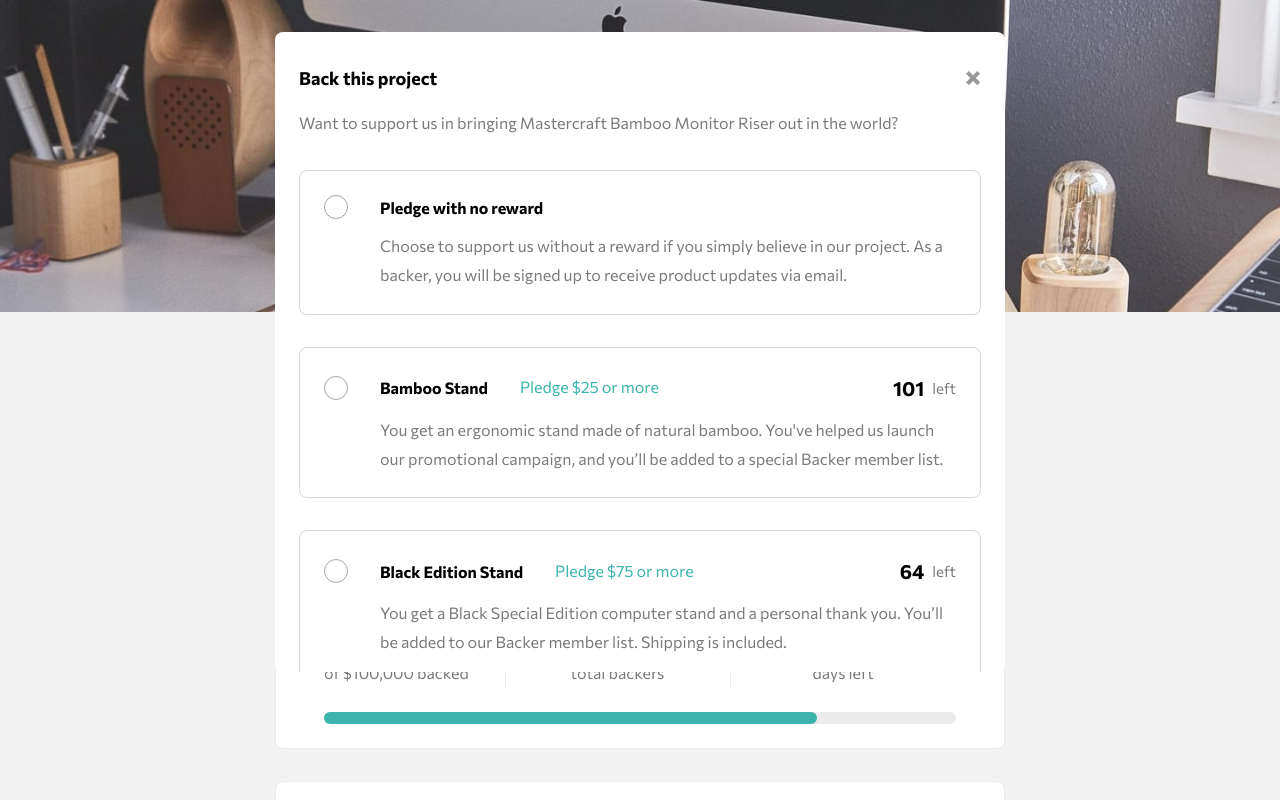
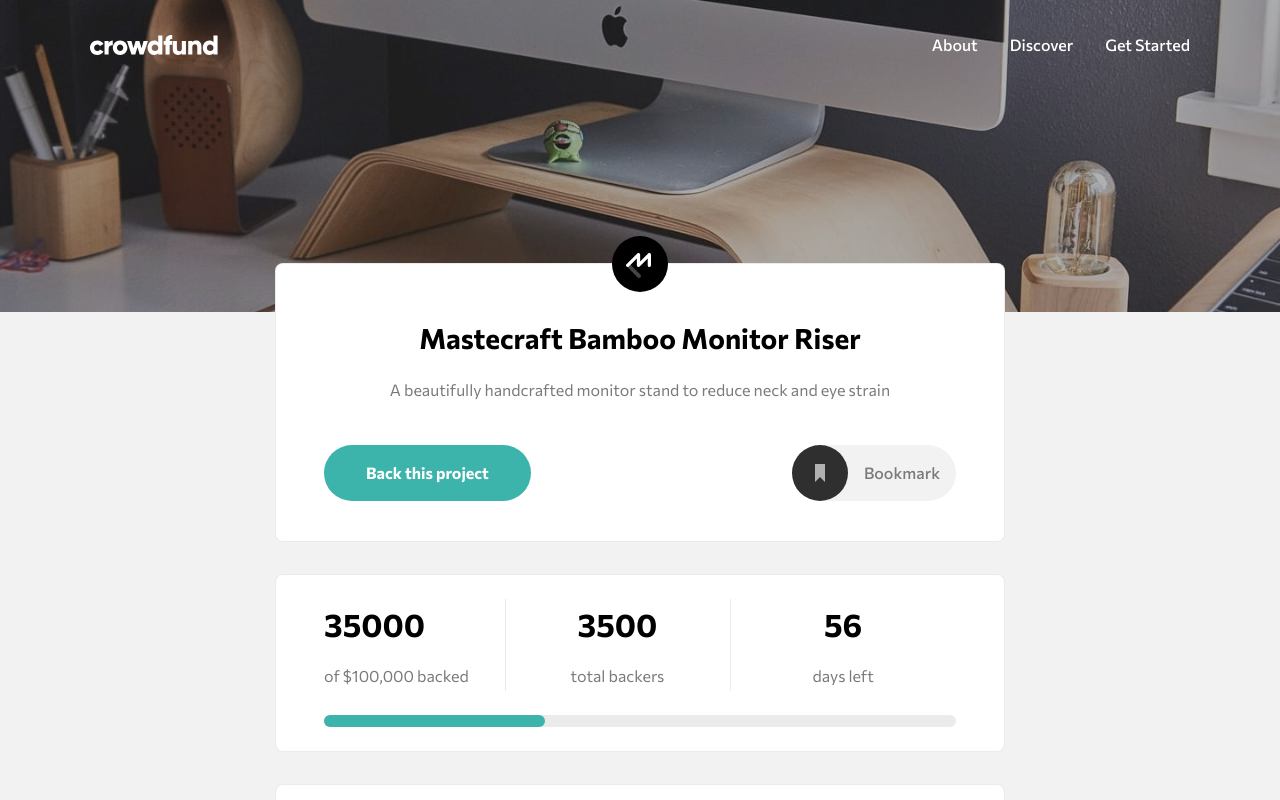
Before and after one commit to Jacksonishere/FEM_Challenges, a React (Create React App) app in the folder Junior/crowdfunding-page-react/: page / in a window 1280 px wide. Shown: the top 800 px of the page. Built offline with nearby package versions, Linux system fonts and the light colour scheme.

Commit message:
functionality complete

```diff
--- a/Junior/crowdfunding-page-react/src/App.js
+++ b/Junior/crowdfunding-page-react/src/App.js
@@ -13,6 +13,7 @@ import TriggerContextProvider from "./context/TriggerContext";
 import OverlayContextProvider from "./context/OverlayContext";
 import ModalOverlayContextProvider from "./context/ModalOverlayContext";
 import CardsContextProvider from "./context/CardsContext";
+import ProgressContextProvider from "./context/ProgressContext";
 
 function App() {
 	return (
@@ -23,6 +24,7 @@ function App() {
 				<Header />
 			</OverlayContextProvider>
 			<TriggerContextProvider>
+				<ProgressContextProvider>
 					<ModalOverlayContextProvider>
 						<CardsContextProvider>
 							<main className="main">
@@ -34,6 +36,7 @@ function App() {
 							</main>
 						</CardsContextProvider>
 					</ModalOverlayContextProvider>
+				</ProgressContextProvider>
 			</TriggerContextProvider>
 		</>
 	);
--- a/Junior/crowdfunding-page-react/src/components/Modal.js
+++ b/Junior/crowdfunding-page-react/src/components/Modal.js
@@ -50,7 +50,7 @@ const Modal = () => {
 			<article ref={domNode} className={`container modal ${status === "show" ? "enabled" : ""}`}>
 				<section ref={domNodeTop} className="modal-back">
 					<h2 className="modal-back-title">Back this project</h2>
-					<button className="modal-back-close" onClick={resetModal}>
+					<button className="modal-back-close" onClick={() => setStatus("hidden")}>
 						<svg width="15" height="15" xmlns="http://www.w3.org/2000/svg">
 							<path
 								d="M11.314 0l2.828 2.828L9.9 7.071l4.243 4.243-2.828 2.828L7.07 9.9l-4.243 4.243L0 11.314 4.242 7.07 0 2.828 2.828 0l4.243 4.242L11.314 0z"
--- a/Junior/crowdfunding-page-react/src/components/PledgeProgress.js
+++ b/Junior/crowdfunding-page-react/src/components/PledgeProgress.js
@@ -1,14 +1,18 @@
 import React from "react";
+import { useContext } from "react/cjs/react.development";
+import { ProgressContext } from "../context/ProgressContext";
 
 const PledgeProgress = () => {
+	const {progress} = useContext(ProgressContext);
+
 	return (
 		<article className="container progress">
 			<section className="progress-backed">
-				<h1>{"$89,914"}</h1>
+				<h1>{progress.total}</h1>
 				<p>of $100,000 backed</p>
 			</section>
             <section className="progress-backers">
-				<h1>{"5,007"}</h1>
+				<h1>{progress.backers}</h1>
 				<p>total backers</p>
 			</section>
             <section className="progress-days">
@@ -16,7 +20,7 @@ const PledgeProgress = () => {
 				<p>days left</p>
 			</section>
             <div className="progress-bar">
-                <div className="progress-bar-fill" style={{right: "22%"}}></div>
+                <div className="progress-bar-fill" style={{right: `${100 - Math.min(Math.round((progress.total / 100000) * 100), 100)}%`}}></div>
             </div>
 		</article>
 	);
--- a/Junior/crowdfunding-page-react/src/components/subcomponents/PledgeCard.js
+++ b/Junior/crowdfunding-page-react/src/components/subcomponents/PledgeCard.js
@@ -1,6 +1,7 @@
 import React, { useContext, useRef, useEffect, useState } from "react";
 import { TriggerContext } from "../../context/TriggerContext";
 import { CardsContext } from "../../context/CardsContext";
+import { ProgressContext } from "../../context/ProgressContext";
 
 const PledgeCard = ({ id, successHandler }) => {
 	//for triggering card, giving it the green accents when selected
@@ -17,6 +18,7 @@ const PledgeCard = ({ id, successHandler }) => {
 	const scrollTimeout = useRef();
 
 	useEffect(() => {
+		console.log(typeof progress.total, typeof progress.backers);
 		if (idTrigger === id) {
 			scrollTimeout.current = setTimeout(() => {
 				selectedCard.current.scrollIntoView({ behavior: "smooth" });
@@ -28,9 +30,10 @@ const PledgeCard = ({ id, successHandler }) => {
 		};
 	}, [idTrigger]);
 
-
 	const [invalid, setInvalid] = useState(false);
 	const formInput = useRef();
+
+	const { progress, setProgress } = useContext(ProgressContext);
 
 	const handleSubmit = (e) => {
 		e.preventDefault();
@@ -38,18 +41,16 @@ const PledgeCard = ({ id, successHandler }) => {
 		const formProps = Object.fromEntries(formData);
 
 		const submittedInput = formProps.amount;
+		console.log(typeof submittedInput, "submited input");
 
-		if(isNaN(submittedInput) || submittedInput < card.price){
+		if (isNaN(submittedInput) || submittedInput < card.price) {
 			setInvalid(true);
-		}
-		else{
-			console.log("success input");
-			if(id > 0){
-				const updateCards = cards.map( (card, index) => {
-					if(id === index){
-						return {...card, remaining: card.remaining - 1}
-					}
-					else{
+		} else {
+			if (id > 0) {
+				const updateCards = cards.map((card, index) => {
+					if (id === index) {
+						return { ...card, remaining: card.remaining - 1 };
+					} else {
 						return card;
 					}
 				});
@@ -57,7 +58,11 @@ const PledgeCard = ({ id, successHandler }) => {
 			}
 			formInput.current.value = null;
 			setInvalid(false);
-			successHandler()
+			setProgress({
+				total: progress.total + parseFloat(submittedInput),
+				backers: progress.backers + 1,
+			});
+			successHandler();
 		}
 	};
 
@@ -100,7 +105,7 @@ const PledgeCard = ({ id, successHandler }) => {
 						<label htmlFor="amount">
 							<b>$</b>
 						</label>
-						<input ref={formInput} id="amount" type="text" placeholder="" name="amount"/>
+						<input ref={formInput} id="amount" type="text" placeholder="" name="amount" />
 						<p className="warning">Please enter a valid pledge</p>
 						<button type="submit">Continue</button>
 					</form>
--- /dev/null
+++ b/Junior/crowdfunding-page-react/src/context/ProgressContext.js
@@ -0,0 +1,17 @@
+import React, { createContext, useState } from 'react'
+
+export const ProgressContext = createContext();
+
+const ProgressContextProvider = (props) => {
+    const [progress, setProgress] = useState({
+        total: 35000,
+        backers: 3500,
+    })
+    return (
+        <ProgressContext.Provider value={{progress, setProgress}}>
+            {props.children}
+        </ProgressContext.Provider>
+    )
+}
+
+export default ProgressContextProvider
--- a/Junior/crowdfunding-page-react/src/styles/scss/base/_globals.scss
+++ b/Junior/crowdfunding-page-react/src/styles/scss/base/_globals.scss
@@ -21,13 +21,15 @@ body {
 		width: 100%;
 		height: toRem(312);
 		background: url("../../../images/image-hero-mobile.jpg") no-repeat top center/cover;
-		background-color: rgba(0, 0, 0, 0.06);
+		background-color: rgba(0, 0, 0, 0.3);
 		transition: background-color 0.3s ease;
 		background-blend-mode: overlay;
 	}
 	@include breakpoint-up(medium) {
 		&::before {
 			background: url("../../../images/image-hero-desktop.jpg") no-repeat top center/cover;
+			background-color: rgba(0, 0, 0, 0.3);
+			background-blend-mode: overlay;
 		}
 	}
 }
@@ -36,13 +38,13 @@ h1 {
 	font-size: var(--fs-h1);
 }
 
-h2{
+h2 {
 	font-size: var(--fs-h2);
 }
 
 p {
 	color: $clr-neutral-700;
-    line-height: 1.8;
+	line-height: 1.8;
 }
 
 a {
@@ -51,10 +53,14 @@ a {
 	color: $clr-neutral-900;
 	font-weight: 500;
 	font-size: 1.125rem;
+	transition: color 0.3s ease;
 
 	@include breakpoint-up(medium) {
 		color: white;
-		font-size: 0.875rem;
+		font-size: 1rem;
+		&:hover {
+			color: $clr-primary-400;
+		}
 	}
 }
 
@@ -62,13 +68,21 @@ button {
 	padding: 0;
 }
 
-.interactions, .card, .pledge-card, .pledged-modal {
+.interactions,
+.card,
+.hidden,
+.pledged-modal {
 	button {
 		height: 3.5rem;
 		border-radius: $br-xl;
 		color: white;
 		font-weight: 500;
 		font-size: var(--fs-400);
+		transition: background-color .3s ease;
+
+		&:hover{
+			background-color: $clr-primary-700
+		}
 	}
 }
 
--- a/Junior/crowdfunding-page-react/src/styles/scss/components/_header.scss
+++ b/Junior/crowdfunding-page-react/src/styles/scss/components/_header.scss
@@ -8,6 +8,7 @@
 		position: relative;
 		padding-top: 2rem;
 		padding-bottom: 2rem;
+		max-width: toRem(1100);
 
 		/* webpackIgnore: true */
 		@include flex(row, c, sb);
@@ -43,7 +44,7 @@
 				// margin-left: auto;
 
 				> * + * {
-					margin-left: 1.5rem;
+					margin-left: 2rem;
 				}
 			}
 		}
--- a/Junior/crowdfunding-page-react/src/styles/scss/components/_modal.scss
+++ b/Junior/crowdfunding-page-react/src/styles/scss/components/_modal.scss
@@ -11,8 +11,8 @@
 
 
     overflow: scroll;
-	// visibility: hidden;
-	// opacity: 0;
+	visibility: hidden;
+	opacity: 0;
 	transform: translateY(-3rem);
     transition: visibility .3s ease, opacity .3s ease, transform .3s ease;
 
--- a/Junior/crowdfunding-page-react/src/styles/scss/components/_section-one.scss
+++ b/Junior/crowdfunding-page-react/src/styles/scss/components/_section-one.scss
@@ -36,6 +36,11 @@
 			font-weight: 700;
 			font-size: var(--fs-500);
 			background-color: $clr-primary-400;
+			transition: background-color 0.3s ease;
+
+			&:hover {
+				background-color: $clr-primary-700;
+			}
 		}
 		.bookmark {
 			@include breakpoint-up(medium) {
--- a/Junior/crowdfunding-page-react/src/styles/scss/components/subcomponents/_pledgecard.scss
+++ b/Junior/crowdfunding-page-react/src/styles/scss/components/subcomponents/_pledgecard.scss
@@ -103,7 +103,7 @@
 
 		overflow: hidden;
 		&-content {
-			padding: 1.5rem 1.5rem 2.5rem;
+			padding: 1.5rem;
 			border-top: 1px solid rgba(0, 0, 0, 0.2);
 
 			form {
@@ -137,12 +137,16 @@
 				.warning{
 					visibility: hidden;
 					position: absolute;
-					top: 110%;
+					top: 100%;
 					font-size: .75rem;
 					color: red;
 				}
 				button {
 					background-color: $clr-primary-400;
+
+					&:hover{
+						background-color: $clr-primary-700;
+					}
 				}
 			}
 
--- a/Junior/crowdfunding-page-react/src/styles/scss/components/subcomponents/_pledged-modal.scss
+++ b/Junior/crowdfunding-page-react/src/styles/scss/components/subcomponents/_pledged-modal.scss
@@ -5,7 +5,7 @@
     left: 0;
     right: 0;
     height: 65vh;
-    transform: translateY(-50%);
+    transform: translateY(-55%);
     max-height: toRem(450);
 
     z-index: 7;
@@ -23,7 +23,7 @@
     &.enabled {
 		visibility: visible;
 		opacity: 1;
-		transform: translateY(0);
+        transform: translateY(-55%);
 	}
 
     > * + * {
```
Lines whose indentation alone changed are shown as unchanged.
